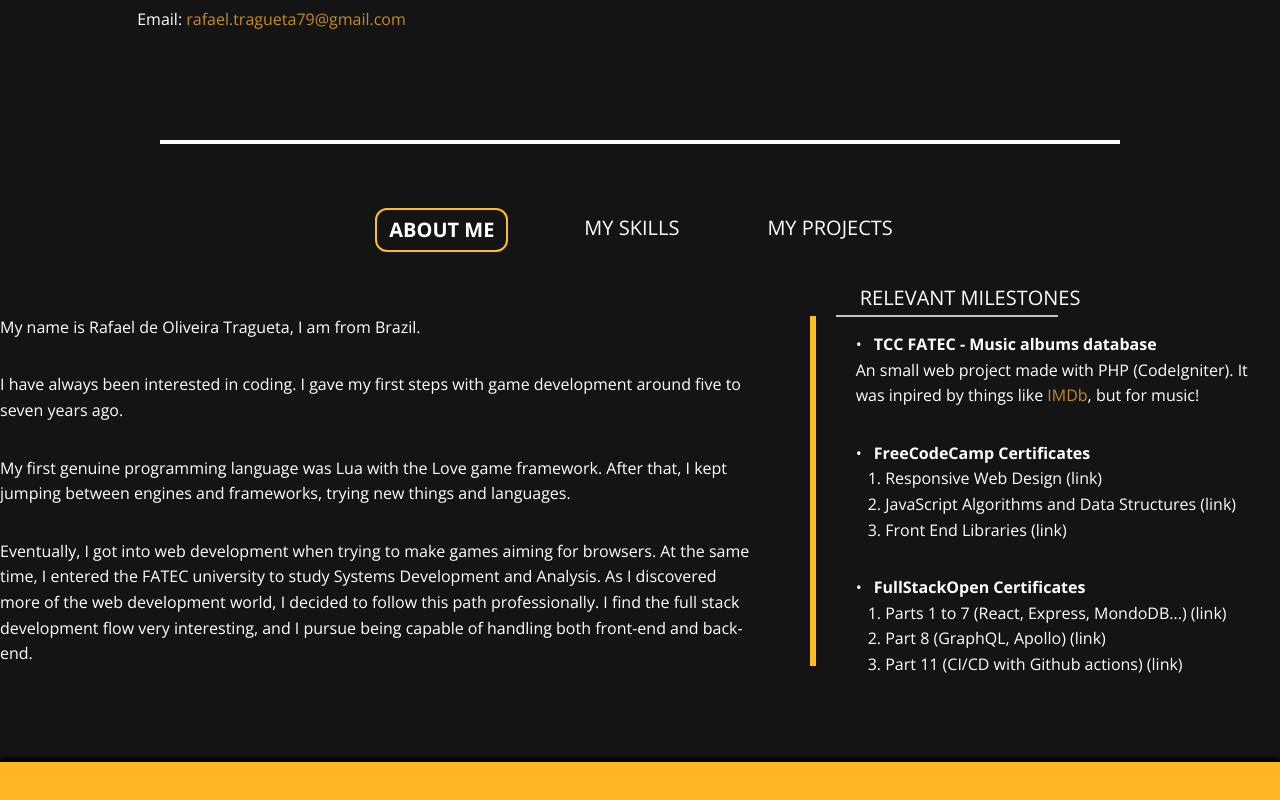
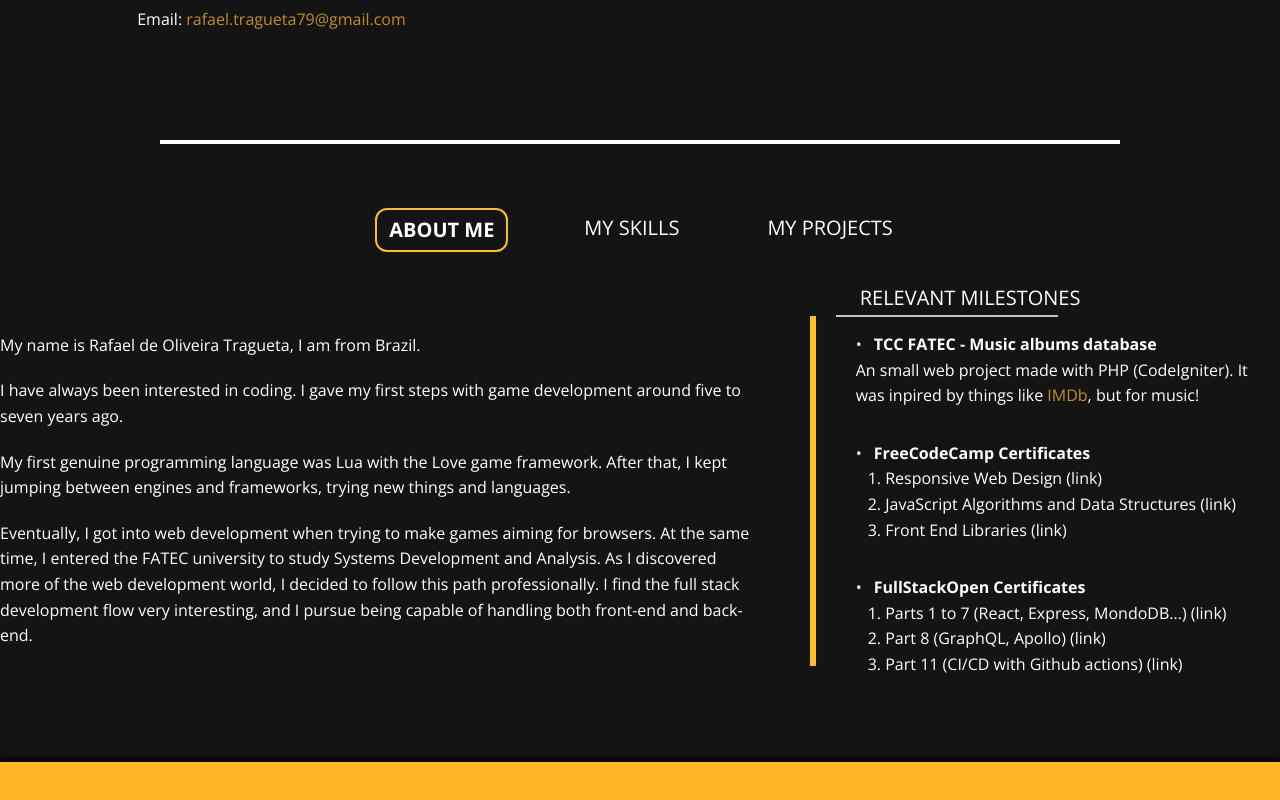
Before and after one commit to rafael-lua/rafael-lua.github.io, a Nuxt app: page / in a window 1280 px wide. Shown: the part 444-1244 px from the top of the page. Built offline with nearby package versions, Linux system fonts and the light colour scheme; some icons are missing.

Commit message:
update ContentAbout text spacing

```diff
--- a/components/content/ContentAbout.vue
+++ b/components/content/ContentAbout.vue
@@ -1,6 +1,6 @@
 <template>
   <div class="flex items-center justify-center gap-x-10">
-    <div class="flex flex-col gap-y-8 max-width break-words">
+    <div class="flex flex-col gap-y-5 max-width break-words">
       <span> My name is Rafael de Oliveira Tragueta, I am from Brazil. </span>
       <span>
         I have always been interested in coding. I gave my first steps with game
```
